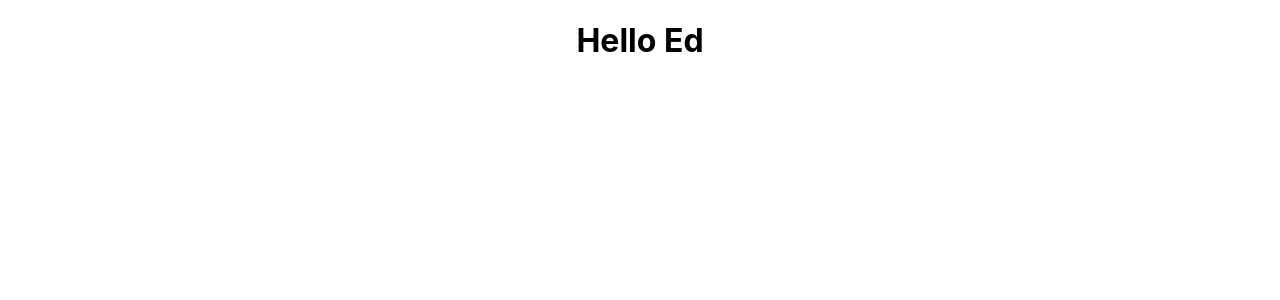
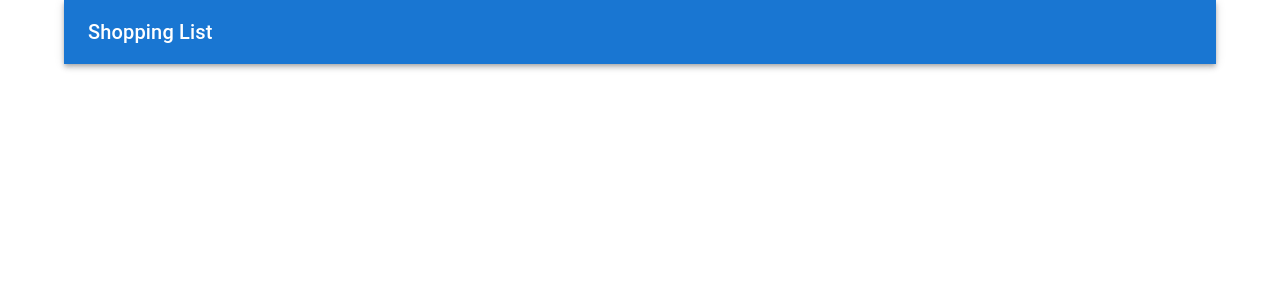
Before and after one commit to edielam/sBoot, a React (Create React App) app in the folder cardatabase/shoppinglist/: page / in a window 1280 px wide. Shown: the top 300 px of the page. Built offline with nearby package versions, Linux system fonts and the light colour scheme.

Commit message:
shopping list

```diff
--- a/cardatabase/shoppinglist/src/App.js
+++ b/cardatabase/shoppinglist/src/App.js
@@ -1,11 +1,18 @@
-import logo from './logo.svg';
+import Container from '@mui/material/Container';
+import { AppBar, Typography, Toolbar } from '@mui/material';
 import './App.css';
 
 function App() {
   return (
-    <div className="App">
-      <h1>Hello Ed</h1>
-    </div>
+    <Container>
+      <AppBar position='static'>
+        <Toolbar>
+          <Typography variant='h6'>
+            Shopping List
+          </Typography>
+        </Toolbar>
+      </AppBar>
+    </Container>
   );
 }
 
```
